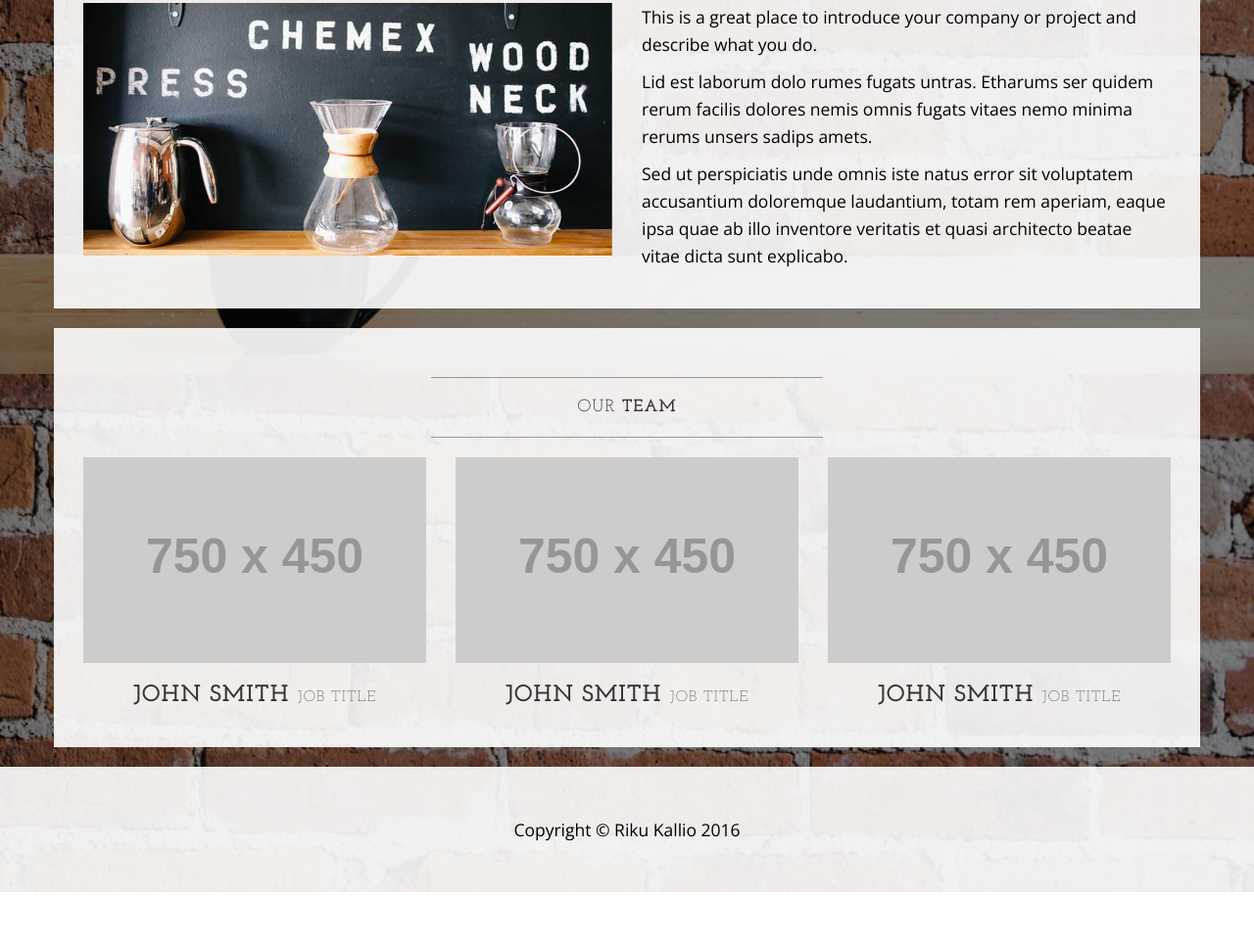
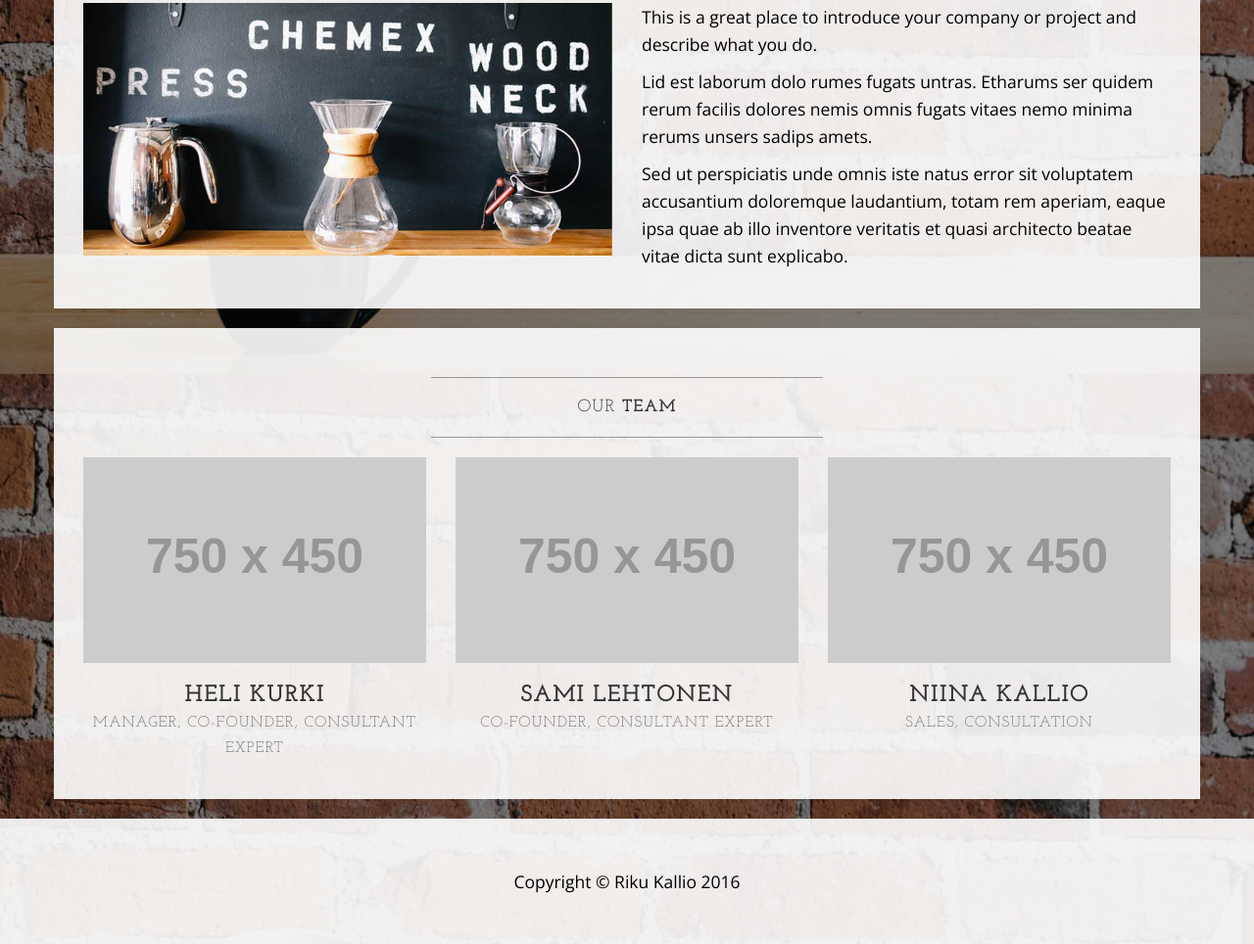
Before and after one commit to RichieRock/hovimyynti, a plain HTML site: page about.html in a window 1280 px wide. Shown: the part 418-1382 px from the top of the page at 98% size. Before the commit the page ends 1329 px from the top, so only its background shows below. Drawn offline with nearby package versions, Linux system fonts and the light colour scheme; placeholder pictures from the web are drawn by us.

Commit message:
Added team members Heli, Sami, Niina

```diff
--- a/about.html
+++ b/about.html
@@ -102,20 +102,20 @@
                 </div>
                 <div class="col-sm-4 text-center">
                     <img class="img-responsive" src="http://placehold.it/750x450" alt="">
-                    <h3>John Smith
-                        <small>Job Title</small>
+                    <h3>Heli Kurki<br>
+                        <small>Manager, co-founder, consultant expert</small>
+                    </h3>
+                </div>
+                <div class="col-sm-4 text-center">
+                    <img class="img-responsive" width="" src="http://placehold.it/750x450" alt="">
+                    <h3>Sami Lehtonen<br>
+                        <small>Co-founder, consultant expert</small>
                     </h3>
                 </div>
                 <div class="col-sm-4 text-center">
                     <img class="img-responsive" src="http://placehold.it/750x450" alt="">
-                    <h3>John Smith
-                        <small>Job Title</small>
-                    </h3>
-                </div>
-                <div class="col-sm-4 text-center">
-                    <img class="img-responsive" src="http://placehold.it/750x450" alt="">
-                    <h3>John Smith
-                        <small>Job Title</small>
+                    <h3>Niina Kallio<br>
+                        <small>Sales, consultation</small>
                     </h3>
                 </div>
                 <div class="clearfix"></div>
```
